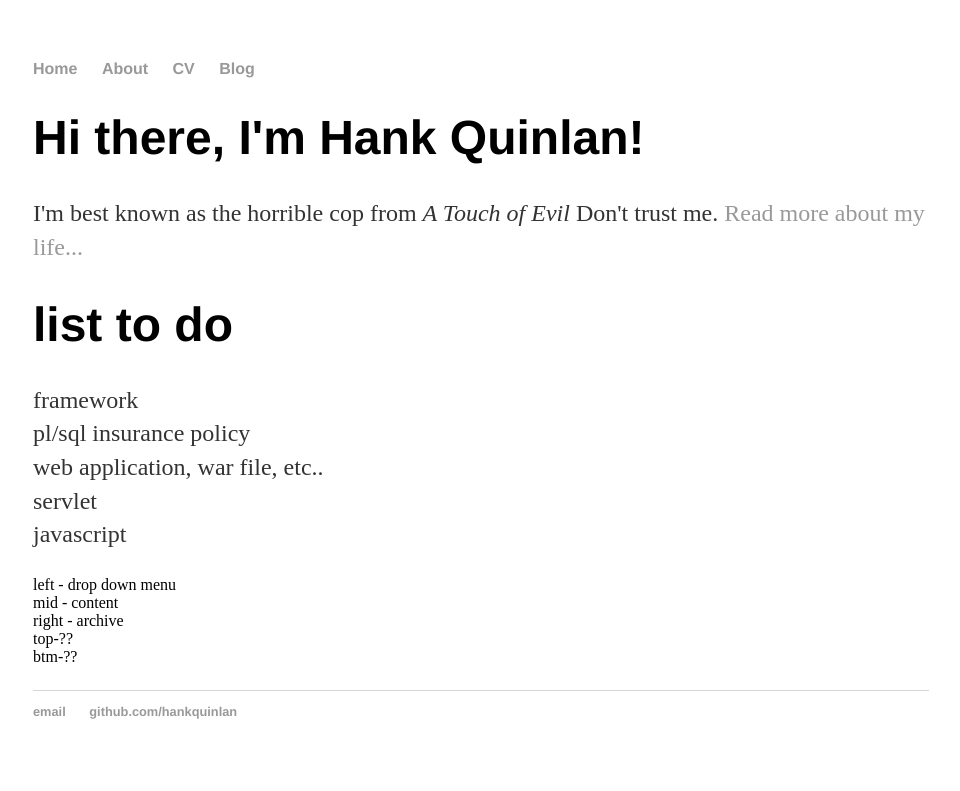
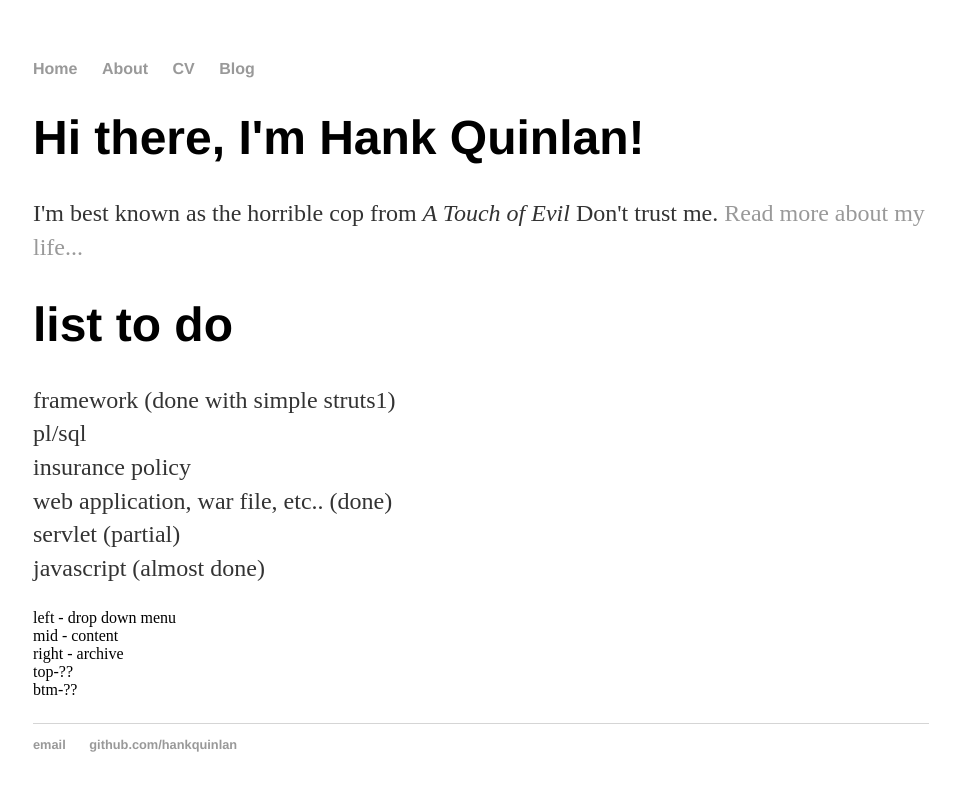
Before and after one commit to hkean/hkean.github.io, a Jekyll site: the page built from index.html, in a window 1280 px wide. Shown: the top 791 px of the page, without its empty margins (159-1119 px from the left). Built offline with Jekyll 4.4.1, drawn with Linux system fonts in a browser that asks for light colours.

Commit message:
Update index.html
minor progress update

```diff
--- a/index.html
+++ b/index.html
@@ -9,15 +9,16 @@ title: Hank Quinlan, Horrible Cop
 
 	<h1>list to do</h1>
 	<p>
-		framework <br>
-pl/sql
+		framework (done with simple struts1) <br>
+pl/sql <br>
 insurance policy <br>
 
-web application, war file, etc.. <br>
 
-servlet <br>
+web application, war file, etc.. (done) <br>
 
-javascript <br>
+servlet (partial) <br>
+
+javascript (almost done) <br>
 	</p>
 	left - drop down menu <br>
 
```
